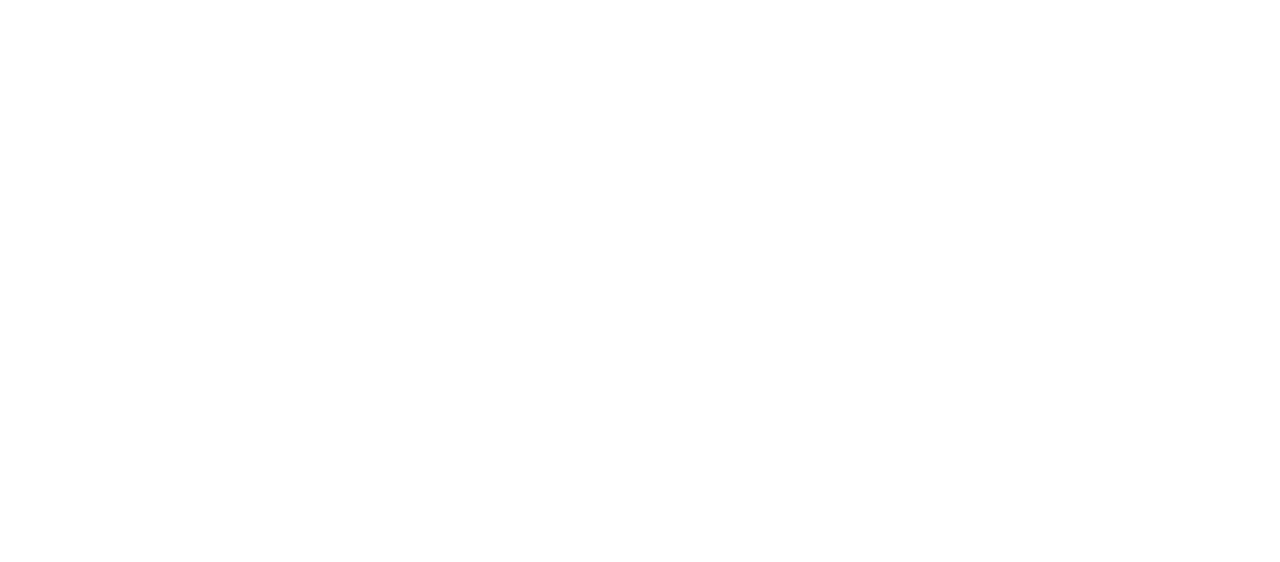
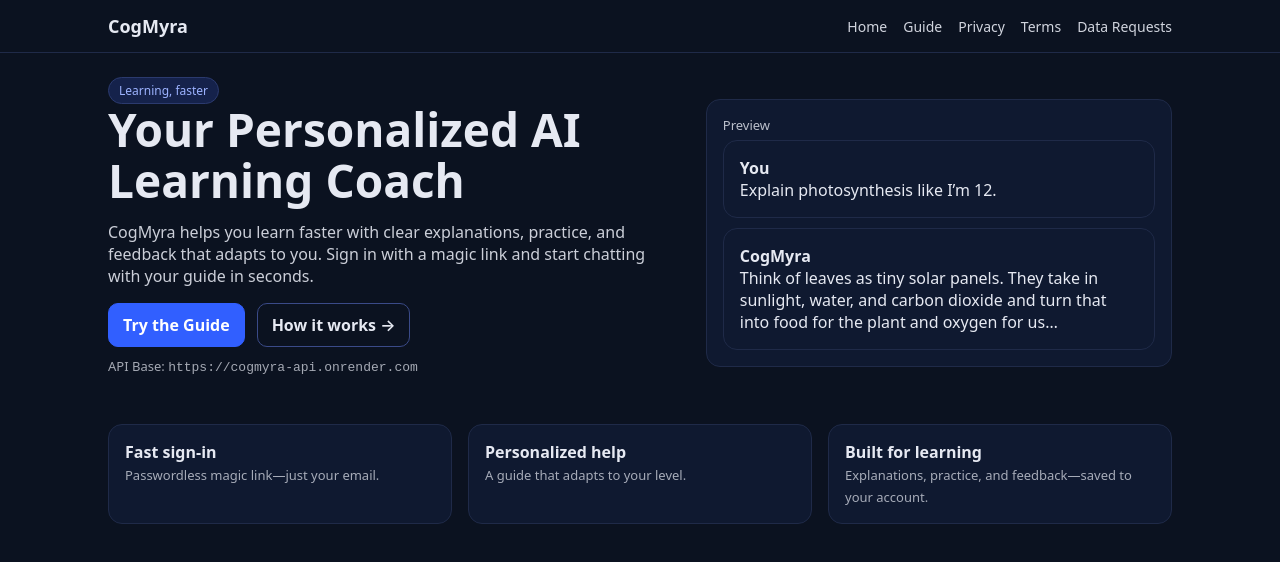
Before and after one commit to CogMyra/cogmyra, a plain HTML site: page docs/index.html in a window 1280 px wide. Drawn offline with Linux system fonts and the light colour scheme.

Commit message:
fix(web): restore designed landing page after accidental overwrite

```diff
--- a/docs/_header.html
+++ b/docs/_header.html
@@ -4,9 +4,9 @@
     <nav style="display:flex;gap:16px;font-size:14px">
       <a href="/" style="color:#e6e9f2;text-decoration:none;opacity:.9">Home</a>
       <a href="/guide/" style="color:#e6e9f2;text-decoration:none;opacity:.9">Guide</a>
-      <a href="/privacy/" style="color:#e6e9f2;text-decoration:none;opacity:.9">Privacy</a>
-      <a href="/terms/" style="color:#e6e9f2;text-decoration:none;opacity:.9">Terms</a>
-      <a href="/data-requests/" style="color:#e6e9f2;text-decoration:none;opacity:.9">Data Requests</a>
+      <a href="/privacy.html" style="color:#e6e9f2;text-decoration:none;opacity:.9">Privacy</a>
+      <a href="/terms.html" style="color:#e6e9f2;text-decoration:none;opacity:.9">Terms</a>
+      <a href="/data-requests.html" style="color:#e6e9f2;text-decoration:none;opacity:.9">Data Requests</a>
     </nav>
   </div>
 </header>
--- a/docs/index.html
+++ b/docs/index.html
@@ -1,29 +1,36 @@
-<!DOCTYPE html>
-<html lang="en">
-<head>
-  <meta charset="utf-8" />
-  <meta name="viewport" content="width=device-width, initial-scale=1.0" />
-  <title>CogMyra</title>
+<!doctype html><html lang="en"><head>
+  <meta charset="utf-8"/><meta name="viewport" content="width=device-width,initial-scale=1"/>
+  <title>CogMyra — Your Personalized AI Learning Coach</title>
+  <link rel="stylesheet" href="/site.css">
+</head><body>
+  <script>fetch('/_header.html').then(r=>r.text()).then(h=>document.body.insertAdjacentHTML('afterbegin',h));</script>
 
-  <!-- Favicon -->
-  <link rel="icon" href="/favicon.svg" type="image/svg+xml" />
-  <link rel="apple-touch-icon" href="/favicon.svg" />
-  <meta name="theme-color" content="#0b1220" />
+  <main class="container">
+    <div class="row" style="align-items:center;gap:28px">
+      <section>
+        <span class="badge">Learning, faster</span>
+        <h1>Your Personalized AI<br/>Learning Coach</h1>
+        <p class="lead">CogMyra helps you learn faster with clear explanations, practice, and feedback that adapts to you. Sign in with a magic link and start chatting with your guide in seconds.</p>
+        <div style="display:flex;gap:12px;margin-top:14px">
+          <a class="btn" href="/guide/">Try the Guide</a>
+          <a class="btn secondary" href="#how">How it works →</a>
+        </div>
+        <p class="small" style="margin-top:10px">API Base: <code>https://cogmyra-api.onrender.com</code></p>
+      </section>
 
-  <!-- Open Graph (Facebook, LinkedIn, etc.) -->
-  <meta property="og:title" content="CogMyra — Your Personalized AI Learning Coach" />
-  <meta property="og:description" content="Learn faster with clear explanations, practice, and feedback that adapts to you." />
-  <meta property="og:type" content="website" />
-  <meta property="og:url" content="https://cogmyra.com/" />
-  <meta property="og:image" content="https://cogmyra.com/vite.svg" />
+      <aside class="card">
+        <div class="small" style="opacity:.8;margin-bottom:6px">Preview</div>
+        <div class="card" style="margin-bottom:10px"><b>You</b><br/>Explain photosynthesis like I’m 12.</div>
+        <div class="card"><b>CogMyra</b><br/>Think of leaves as tiny solar panels. They take in sunlight, water, and carbon dioxide and turn that into food for the plant and oxygen for us…</div>
+      </aside>
+    </div>
 
-  <!-- Twitter Cards -->
-  <meta name="twitter:card" content="summary_large_image" />
-  <meta name="twitter:title" content="CogMyra — Your Personalized AI Learning Coach" />
-  <meta name="twitter:description" content="Learn faster with clear explanations, practice, and feedback that adapts to you." />
-  <meta name="twitter:image" content="https://cogmyra.com/vite.svg" />
-</head>
-<body>
-  <div id="app"></div>
-</body>
-</html>
+    <section id="how" style="margin-top:36px">
+      <div class="grid3">
+        <div class="card"><b>Fast sign-in</b><br/><span class="small">Passwordless magic link—just your email.</span></div>
+        <div class="card"><b>Personalized help</b><br/><span class="small">A guide that adapts to your level.</span></div>
+        <div class="card"><b>Built for learning</b><br/><span class="small">Explanations, practice, and feedback—saved to your account.</span></div>
+      </div>
+    </section>
+  </main>
+</body></html>
```
